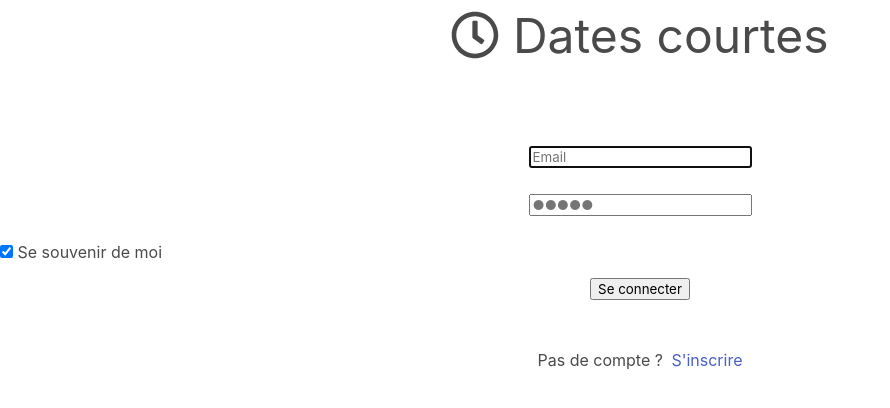
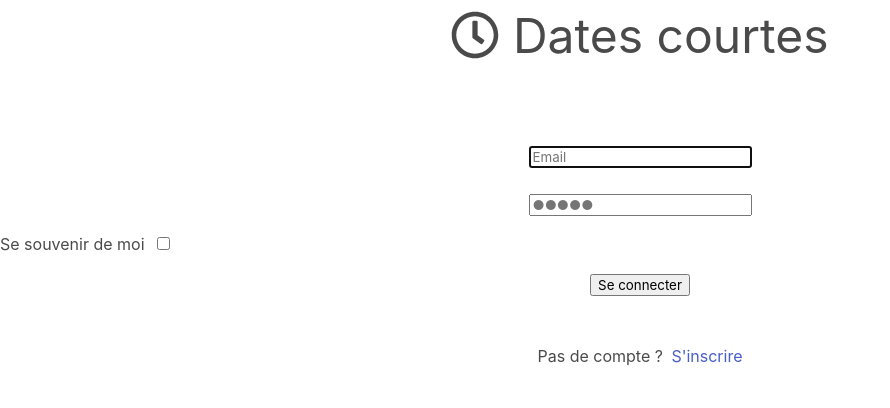
Before and after one commit to parmentlovski/dates-courtes, a Symfony app: template templates/security/login.html.twig in a window 1280 px wide. Shown: the top 408 px of the page, without its empty margins (0-890 px from the left). Run offline with Twig, Linux system fonts and the light colour scheme; the template is opened without the code that fills it, so the values that code supplies are empty; some libraries are stand-ins or nearby versions.

Commit message:
Design de l'input se souvenir de moi

```diff
--- a/templates/security/login.html.twig
+++ b/templates/security/login.html.twig
@@ -29,7 +29,7 @@
 					<label for="inputEmail"></label>
 					<input type="email" value="{{ last_username }}" name="email" id="inputEmail" placeholder="Email" required autofocus>
 				</div>
-				<div class="my-5 has-text-centered">
+				<div class="mt-5 mb-4 has-text-centered">
 					<label for="inputPassword"></label>
 					<input type="password" name="password" id="inputPassword" placeholder="&#9679;&#9679;&#9679;&#9679;&#9679;" required>
 				</div>
@@ -37,22 +37,16 @@
 				<input
 				type="hidden" name="_csrf_token" value="{{ csrf_token('authenticate') }}">
 
-				{#
-																																								        Uncomment this section and add a remember_me option below your firewall to activate remember me functionality.
-																																								        See https://symfony.com/doc/current/security/remember_me.html
-																																								    #}
-
-
-				<div class="has-text-centered checkbox">
-					   <input type="checkbox" id="remember_me" name="_remember_me" checked/>
+				<div id="check">
   					   <label for="remember_me">Se souvenir de moi</label>
+					   <input type="checkbox" id="remember_me" class="ml-2" name="_remember_me"/>
 				</div>
 
 				{% if error %}
 					<div class="has-text-centered">{{ error.messageKey|trans(error.messageData, 'security') }}</div>
 				{% endif %}
 
-				<div class="mt-3 mb-3 has-text-centered">
+				<div class="mt-4 mb-3 has-text-centered">
 
 					<button type="submit">
 						Se connecter
```
Also changed, not shown: assets/css/app.scss (+33 -3 lines), public/build/css/app.css, 1 other file.
